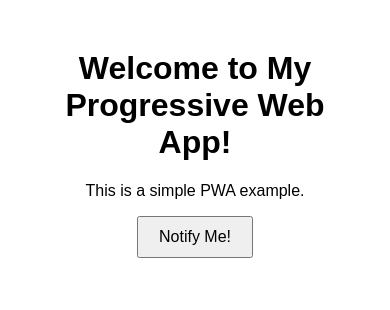
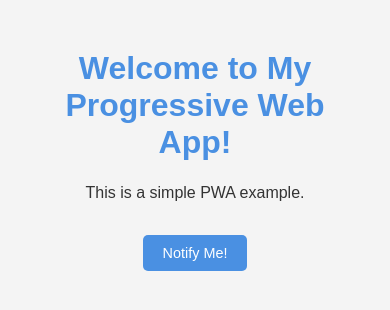
Before and after one commit to imrajguru/exp9, a plain HTML site: page index.html in a window 390 px wide. Drawn offline with Linux system fonts and the light colour scheme.

Commit message:
Update styles.css

```diff
--- a/styles.css
+++ b/styles.css
@@ -1,11 +1,77 @@
-body {
-    font-family: Arial, sans-serif;
-    text-align: center;
-    margin: 50px;
+/* Reset some default styles */
+* {
+    margin: 0;
+    padding: 0;
+    box-sizing: border-box;
 }
 
+body {
+    font-family: 'Arial', sans-serif;
+    background-color: #f4f4f4;
+    color: #333;
+    text-align: center;
+    padding: 50px;
+}
+
+/* Main container */
+.container {
+    max-width: 600px;
+    margin: 0 auto;
+    background: white;
+    border-radius: 8px;
+    box-shadow: 0 4px 10px rgba(0, 0, 0, 0.1);
+    padding: 20px;
+}
+
+/* Heading styles */
+h1 {
+    font-size: 2.5em;
+    margin-bottom: 20px;
+    color: #4A90E2; /* A nice blue color */
+}
+
+/* Paragraph styles */
+p {
+    font-size: 1.2em;
+    margin-bottom: 30px;
+    line-height: 1.5;
+}
+
+/* Button styles */
 button {
-    padding: 10px 20px;
-    font-size: 16px;
+    background-color: #4A90E2; /* Blue background */
+    color: white; /* White text */
+    border: none;
+    border-radius: 5px;
+    padding: 15px 30px;
+    font-size: 1em;
     cursor: pointer;
+    transition: background-color 0.3s ease, transform 0.2s ease;
 }
+
+/* Button hover effect */
+button:hover {
+    background-color: #357ABD; /* Darker blue on hover */
+    transform: translateY(-2px); /* Slight lift effect */
+}
+
+/* Button active effect */
+button:active {
+    transform: translateY(0); /* Reset lift effect */
+}
+
+/* Responsive design */
+@media (max-width: 600px) {
+    h1 {
+        font-size: 2em;
+    }
+
+    p {
+        font-size: 1em;
+    }
+
+    button {
+        padding: 10px 20px;
+        font-size: 0.9em;
+    }
+}
```
